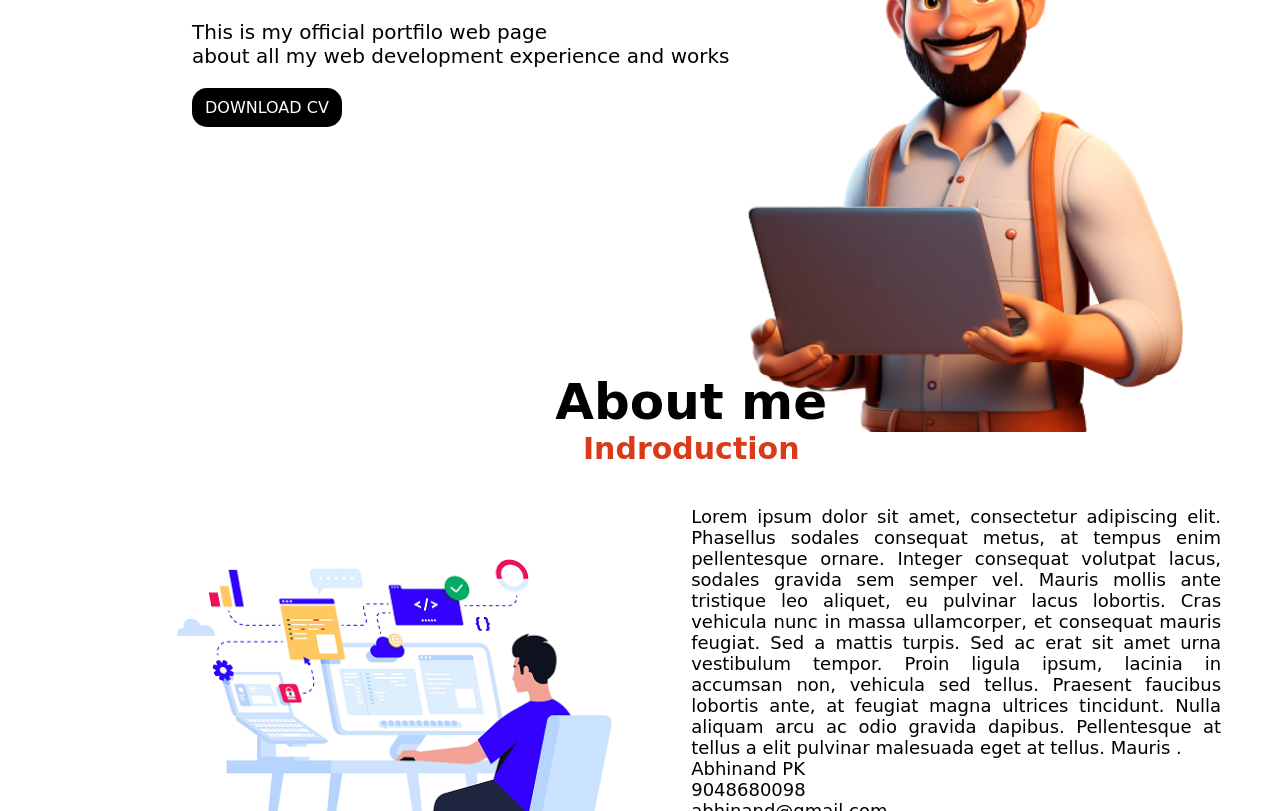
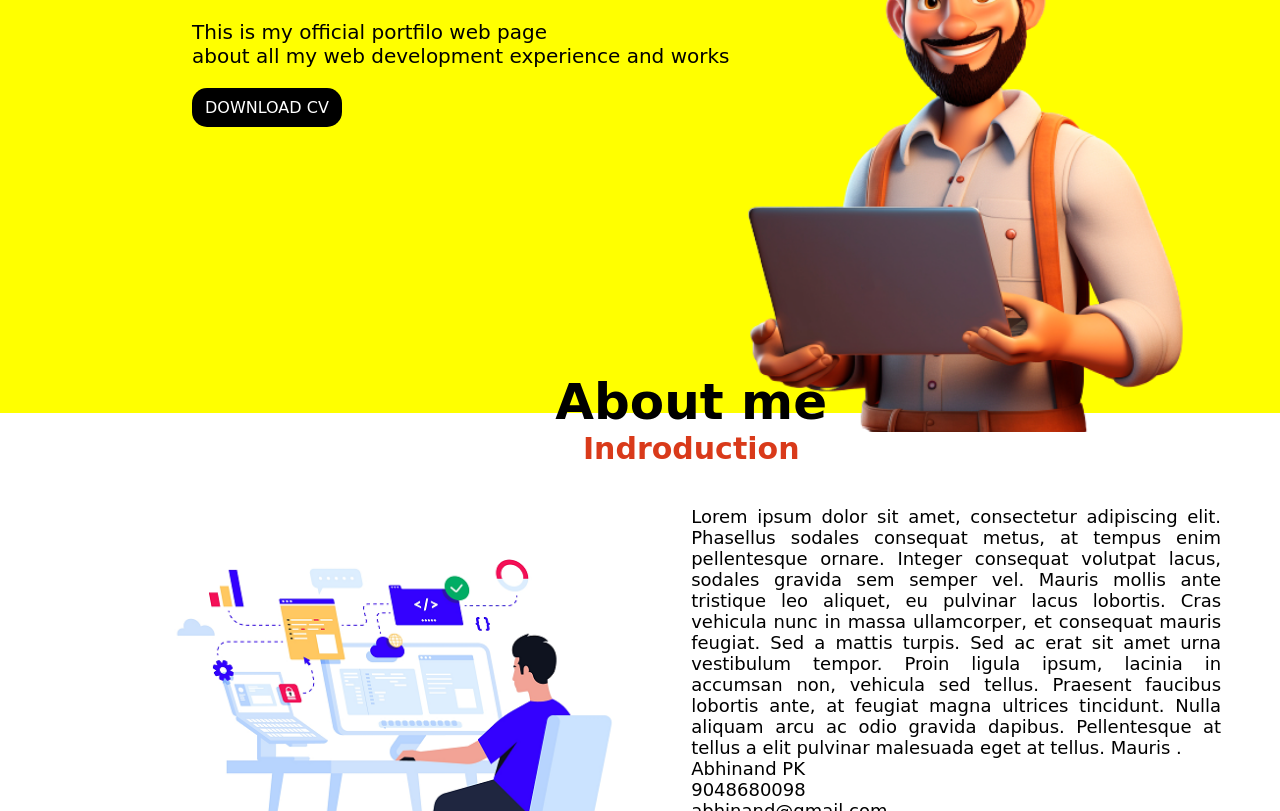
Before and after one commit to Abhinand03/portfilo, a plain HTML site: page index.html in a window 1280 px wide. Shown: the part 387-1198 px from the top of the page. Drawn offline with Linux system fonts and the light colour scheme; a web font is replaced by a local one.

Commit message:
Update styles.css

```diff
--- a/styles.css
+++ b/styles.css
@@ -6,7 +6,7 @@
 .container{
     width: 100%;
     height: 100vh;
-    background-color: #ffffffff;
+    background-color: yellow;
     position: relative;
 }
 .logo{
```
